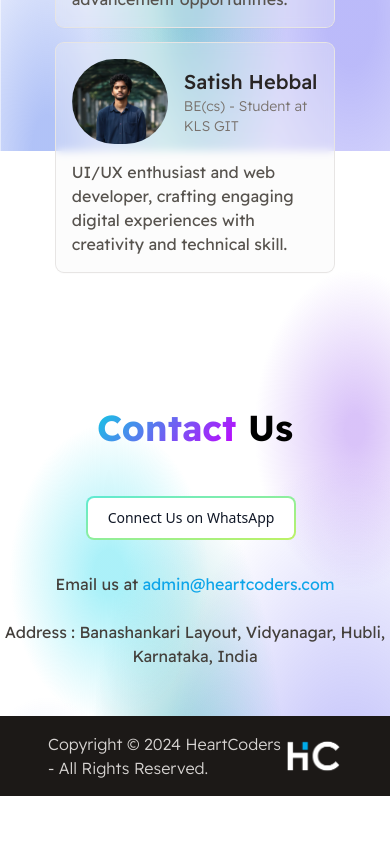
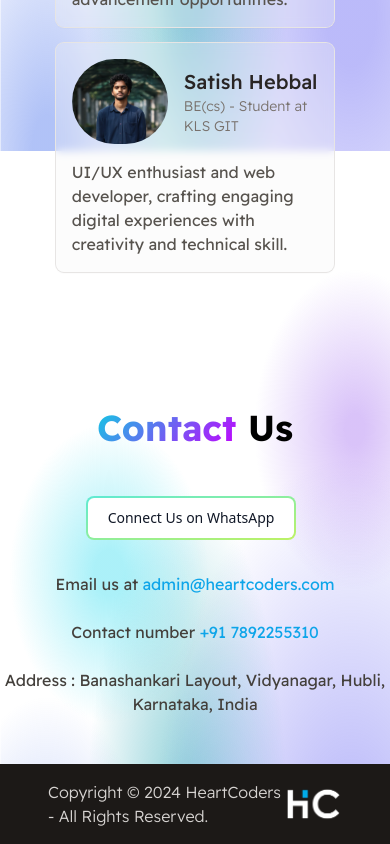
Before and after one commit to satish-hebbal/heart-coders-site, a React (Vite) app: page / in a window 390 px wide. Shown: the part 4913-5757 px from the top of the page. Before the commit the page ends 5709 px from the top, so only its background shows below. Built offline with nearby package versions, Linux system fonts and the light colour scheme.

Commit message:
added phone num

```diff
--- a/src/contact.jsx
+++ b/src/contact.jsx
@@ -17,6 +17,7 @@
                     </span>
                 </button>
                     <p className="text-center readex-400 text-stone-700">Email us at <span className="text-sky-500 ">admin@heartcoders.com</span></p>
+                    <p className="text-center readex-400 text-stone-700">Contact number <span className="text-sky-500 ">+91 7892255310</span></p>
                     <p className="text-center readex-400 text-stone-700">Address : Banashankari Layout, Vidyanagar, Hubli, Karnataka, India</p>
                 </div>
 
```
